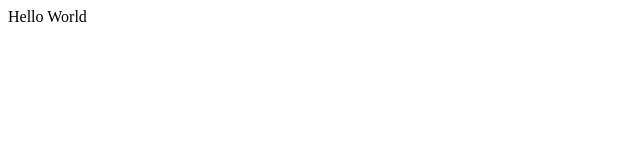
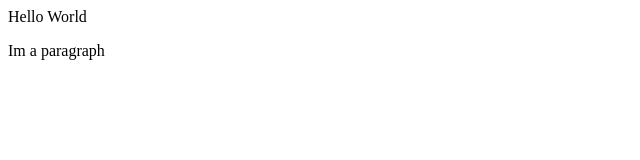
Before and after one commit to dotrybehappy/git-demo, a plain HTML site: page index.html in a window 1280 px wide. Shown: the full height of the page, 0-640 px from the left. Drawn offline with Linux system fonts and the light colour scheme.

Commit message:
My second commit

```diff
--- a/index.html
+++ b/index.html
@@ -1 +1,2 @@
 <div>Hello World</div>
+<p>Im a paragraph</p>
```
